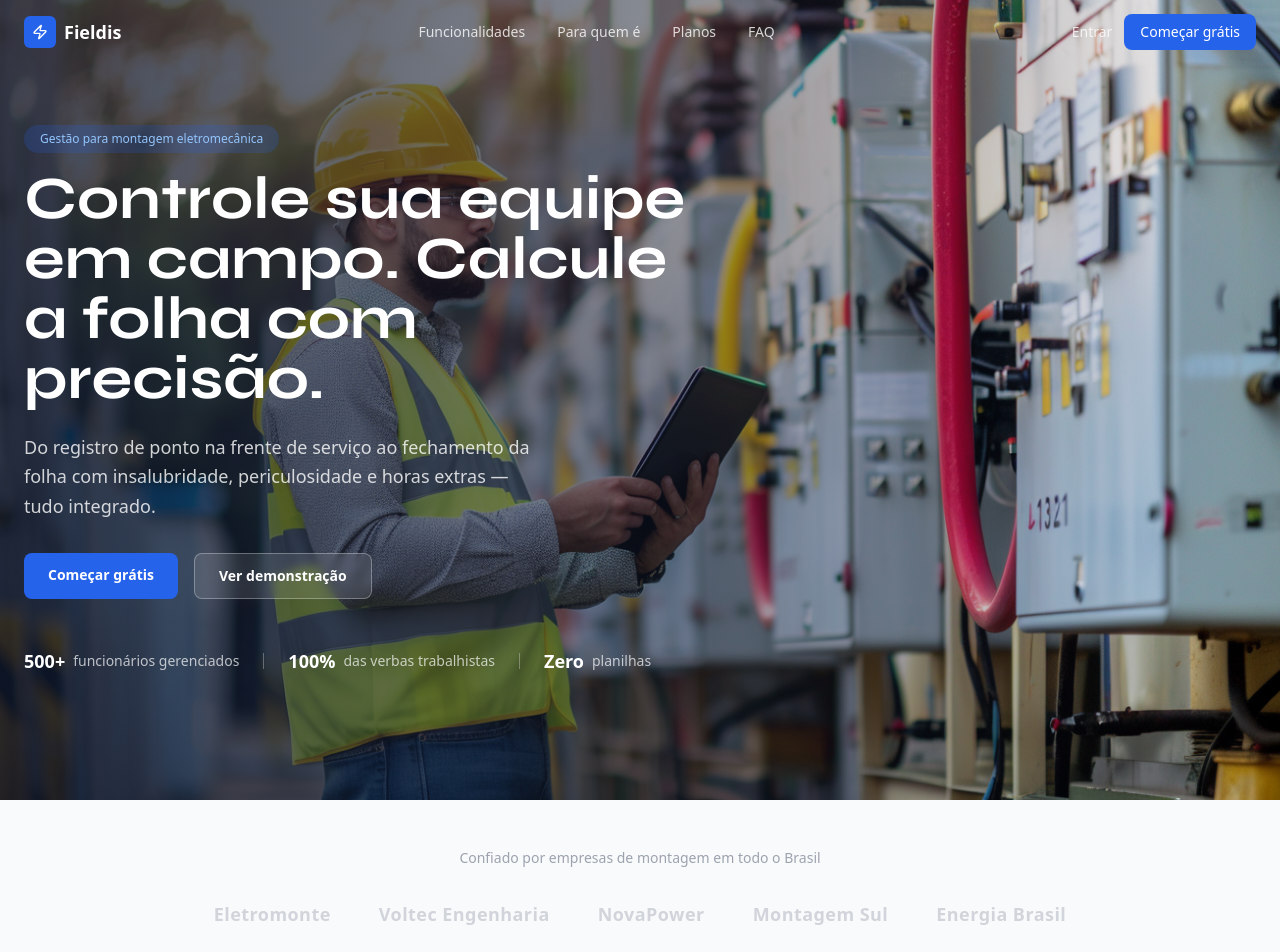
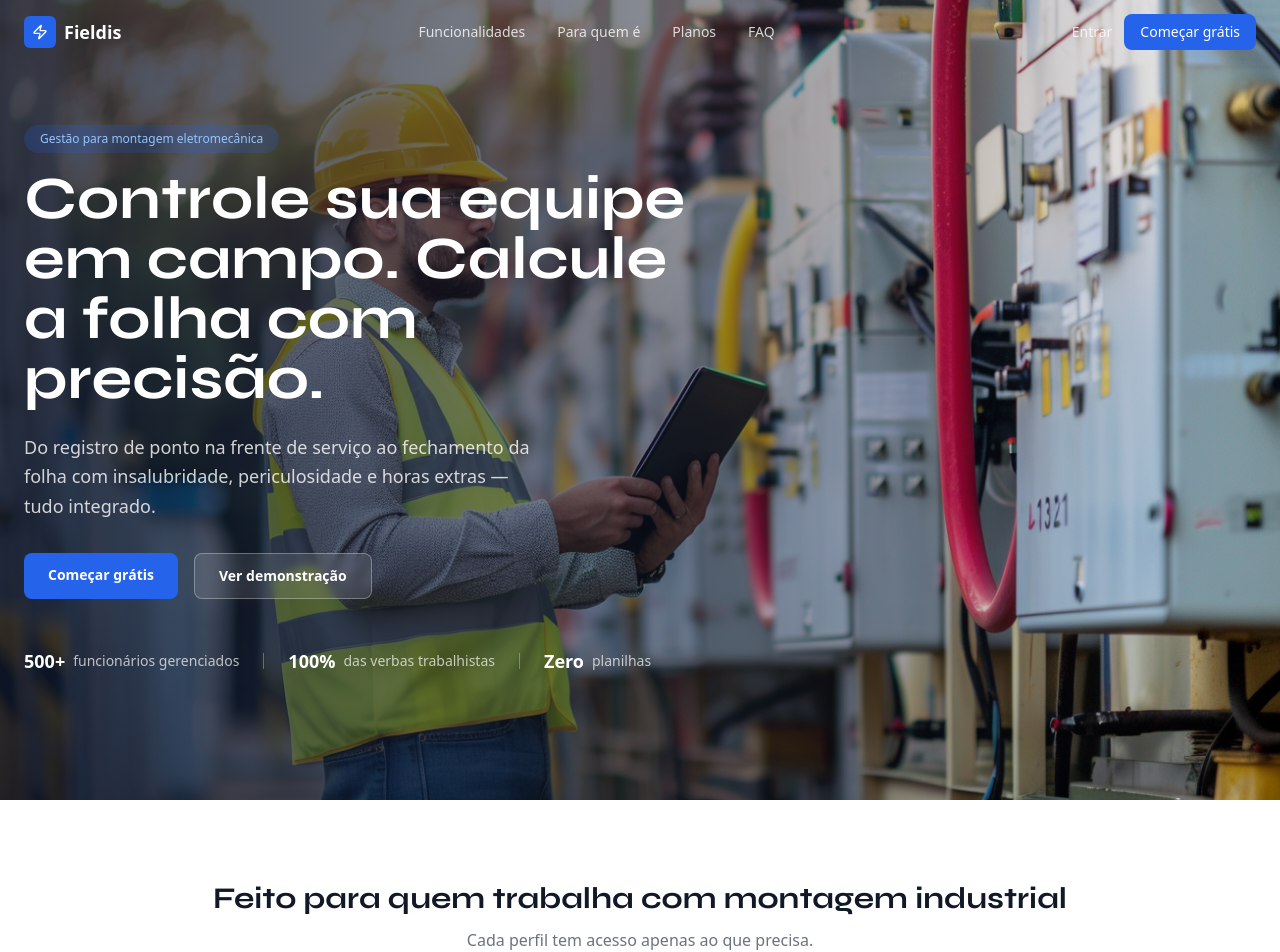
Before and after one commit to Pilarcode-tech/fieldis, a Next.js app in the folder apps/web/: page / in a window 1280 px wide. Shown: the top 952 px of the page. Built offline with nearby package versions, Linux system fonts and the light colour scheme.

Commit message:
remove: social proof section with fictitious company names

```diff
--- a/apps/web/src/app/page.tsx
+++ b/apps/web/src/app/page.tsx
@@ -159,18 +159,6 @@ export default function LandingPage() {
           </div>
         </div>
       </div>
-
-      {/* ═══ PROVA SOCIAL ═══ */}
-      <Section className="bg-[#f9fafb] py-12">
-        <div className="mx-auto max-w-7xl px-4 text-center sm:px-6">
-          <p className="mb-8 text-sm font-medium text-[#9ca3af]">Confiado por empresas de montagem em todo o Brasil</p>
-          <div className="flex flex-wrap items-center justify-center gap-8 sm:gap-12">
-            {['Eletromonte', 'Voltec Engenharia', 'NovaPower', 'Montagem Sul', 'Energia Brasil'].map(name => (
-              <span key={name} className="text-lg font-bold tracking-wide text-[#d1d5db]">{name}</span>
-            ))}
-          </div>
-        </div>
-      </Section>
 
       {/* ═══ PARA QUEM É ═══ */}
       <Section id="para-quem" className="py-20">
```
